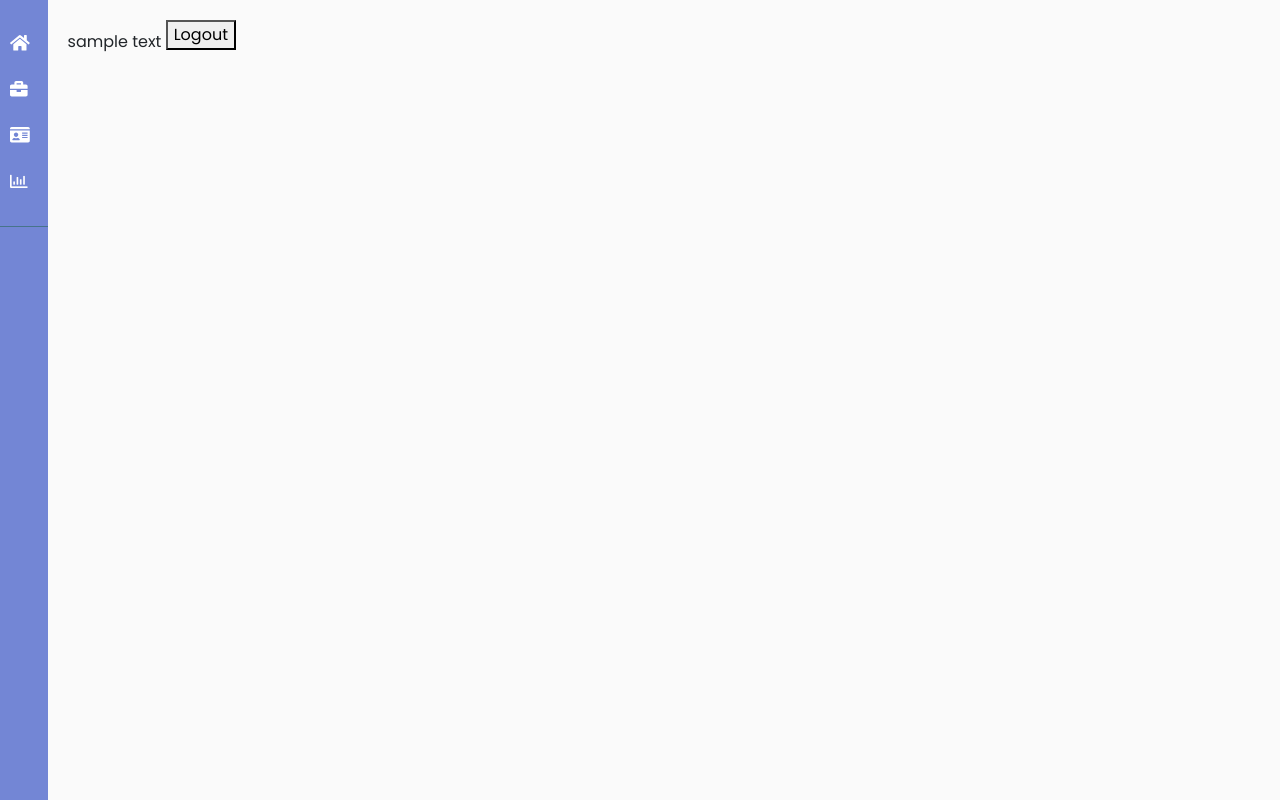
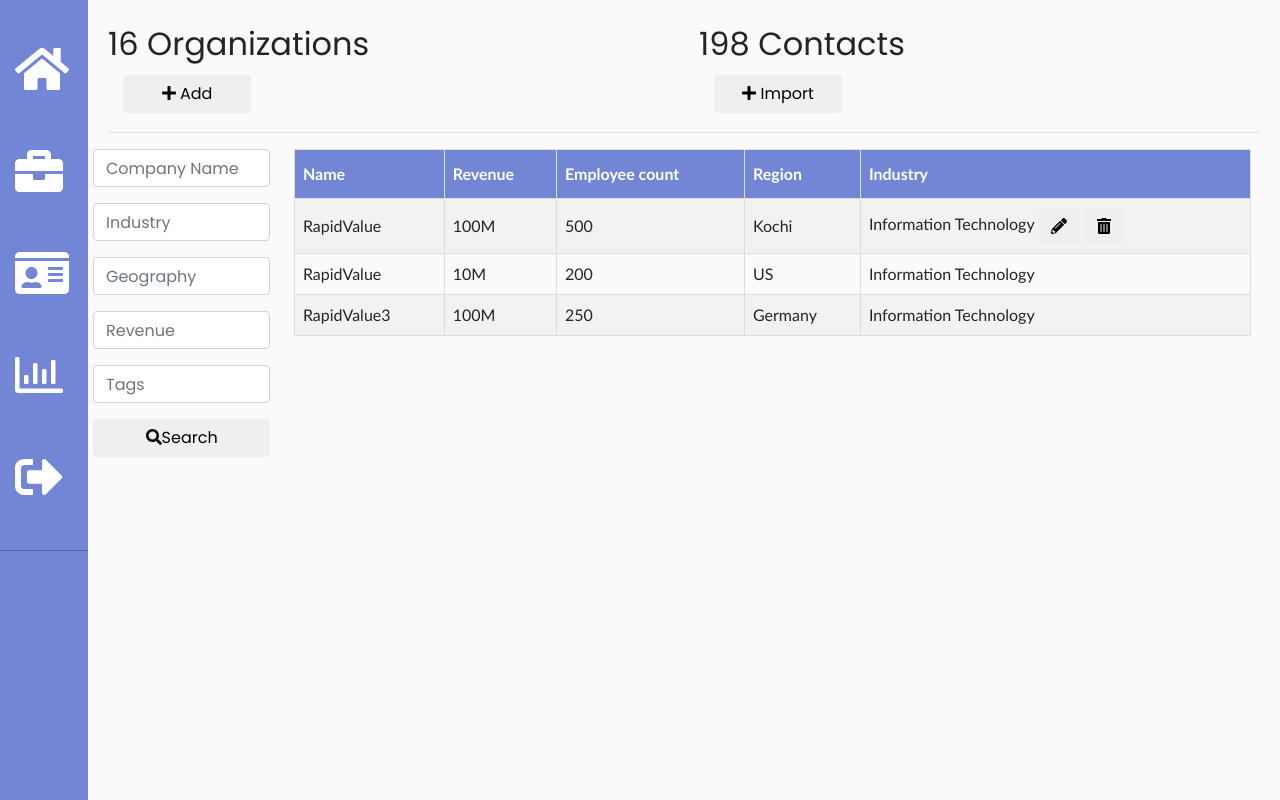
Before and after one commit to ROOPABUDDA/RVS_SALES, a Flask app: page /dashboard in a window 1280 px wide. Run offline with Flask 2, Linux system fonts and the light colour scheme; some libraries are stand-ins or nearby versions.

Commit message:
Dasboard and logged in rendering page

```diff
--- a/app.py
+++ b/app.py
@@ -94,7 +94,7 @@ def home():
     if not session.get('logged_in'):
         return render_template('login.html')
     else:
-        return render_template('home.html')
+        return render_template('dashboard.html')
 
 
 @app.route('/login', methods=['POST'])
@@ -192,5 +192,5 @@ def submit_organisation():
 
 if __name__ == "__main__":
     app.secret_key = os.urandom(12)
-    app.run(debug=True,host='0.0.0.0', port=4000)
-    # app.run(debug=True)
+    # app.run(debug=True,host='0.0.0.0', port=4000)
+    app.run(debug=True)
--- a/app/static/_sidebar.css
+++ b/app/static/_sidebar.css
@@ -128,8 +128,8 @@ span {
 }
 
 #sidebar ul li a {
-    padding: 10px;
-    font-size: 1.1em;
+    padding: 15px;
+    font-size: 3em;
     display: block;
 }
 
--- /dev/null
+++ b/app/static/css/dashboard.css
@@ -0,0 +1,61 @@
+#customers {
+    font-family: "Trebuchet MS", Arial, Helvetica, sans-serif;
+    border-collapse: collapse;
+    width: 100%;
+}
+
+#customers td, #customers th {
+    border: 1px solid #ddd;
+    padding: 8px;
+}
+
+#customers tr:nth-child(even){background-color: #f2f2f2;}
+
+#customers tr:hover {background-color: #ddd;}
+
+#customers th {
+    padding-top: 12px;
+    padding-bottom: 12px;
+    text-align: left;
+    background-color: #7386D5;
+    color: white;
+}
+
+.details{
+    font-size: 2rem;
+}
+
+#upload_org{
+    width: 8rem;
+}
+
+#companyname {
+    padding-bottom: 1rem;
+
+}
+ #industry{
+ padding-bottom: 1rem;
+
+}
+ #geography{
+ padding-bottom: 1rem;
+
+}
+ #revenue{
+ padding-bottom: 1rem;
+
+}
+#tag{
+ padding-bottom: 1rem;
+
+}
+.search-container{
+    width: 15%;
+}
+.search-table-container{
+    width: 83%;
+    padding-left: 2%
+}
+.search-button #upload_org{
+    width: 100%
+}
--- a/app/templates/dashboard.html
+++ b/app/templates/dashboard.html
@@ -1,17 +1,109 @@
-{% extends 'base.html' %}
-
-{% block body %}
+{% extends 'base.html' %} {% block body %}
 <div class="wrapper">
-  <link rel="stylesheet" type = "text/css" href="{{url_for('static', filename='_sidebar.css')}}">
-  <!--{{ navdata }}-->
-  {% include "nav.html" %}
+    <link rel="stylesheet" type="text/css" href="{{url_for('static', filename='_sidebar.css')}}">
+    <link rel="stylesheet" type="text/css" href="{{url_for('static', filename='css/dashboard.css')}}">
+    <!--{{ navdata }}-->
+    {% include "nav.html" %}
 
     <!-- Page Content  -->
     <div id="content">
-       sample text
-       <button>
-       <a href='/logout' class="button float-right">Logout</a>
-       </button>
-     </div>
+        <div class="row">
+            <div class="col">
+
+
+                <div class="dashboard">
+
+                    <div class="details">
+                        16 Organizations
+                        <div class="left col-md-3">
+                            <button id="upload_org" type="submit" class="btn action">
+                                <i class="fas fa-plus"></i> Add</button>
+
+
+                        </div>
+
+                    </div>
+                </div>
+            </div>
+            <!--  <div class="col"></div> -->
+            <div class="float-right col">
+
+
+                <div class="dashboard">
+
+                    <div class="details">
+
+                        198 Contacts
+                        <div class="left col-md-3">
+                            <button id="upload_org" type="submit" class="btn action">
+                                <i class="fas fa-plus"></i> Import</button>
+
+
+                        </div>
+                    </div>
+                </div>
+            </div>
+
+        </div>
+        <hr>
+        <div class="row">
+<div class="search-container">
+            <div id="companyname"><input class="form-control" id="myInputcompanyname" type="text" placeholder="Company Name"> </div>
+            <div id="industry"><input class="form-control" id="myInputindustry" type="text" placeholder="Industry"> </div>
+            <div  id="geography"><input class="form-control" id="myInputgeography" type="text" placeholder="Geography"> </div>
+            <div id="revenue"><input class="form-control" id="myInputrevenue" type="text" placeholder="Revenue"> </div>
+            <div  id="tag"><input class="form-control" id="myInputtag" type="text" placeholder="Tags"> </div>
+            <!--  <div class="col-sm-4"  id="searchbar"><input class="form-control" id="myInput" type="text" placeholder="Search.."> </div> -->
+
+
+            <div class="search-button">
+                <button id="upload_org" type="submit" class="btn action">
+        <i class="fas fa-search"></i>Search</button>
+            </div></div>
+            <div class="search-table-container">
+            <table id="customers">
+                <tr>
+                    <th>Name</th>
+                    <th>Revenue</th>
+                    <th>Employee count</th>
+                    <th>Region</th>
+                    <th>Industry</th>
+                </tr>
+                <tr>
+                    <td>
+                        <a href="/companyname">RapidValue</a>
+                    </td>
+                    <td>100M</td>
+                    <td>500</td>
+                    <td>Kochi</td>
+                    <td>Information Technology
+                        <button id="edit_org" type="submit" class="btn action">
+                                    <i class="fas fa-pencil-alt"></i>
+                                </button>
+                        <button id="del_org" type="submit" class="btn action">
+                                    <i class="fas fa-trash-alt"></i>
+                                </button>
+                    </td>
+                </tr>
+                <tr>
+                    <td>RapidValue</td>
+                    <td>10M</td>
+                    <td>200</td>
+                    <td>US</td>
+                    <td>Information Technology</td>
+                </tr>
+                <tr>
+                    <td>RapidValue3</td>
+                    <td>100M</td>
+                    <td>250</td>
+                    <td>Germany</td>
+                    <td>Information Technology</td>
+                </tr>
+            </table>
+        </div>
+
+        </div><br>
+
+    </div>
 </div>
 {% endblock %}
--- a/app/templates/nav.html
+++ b/app/templates/nav.html
@@ -2,7 +2,7 @@
 
             <ul class="list-unstyled components">
                 <li >
-                    <a href="login"  aria-expanded="false" >
+                    <a  href="dashboard"  aria-expanded="false" >
                         <abbr title="Home">
                             <i class="fas fa-home"></i>
                         </abbr>
@@ -27,6 +27,11 @@
                         <i class="far fa-chart-bar"></i>
                     </a>
                 </li>
+                 <li>
+                <a href="logout">
+                    <i class="fas fa-sign-out-alt"></i>
+                </a>
+            </li>
 
             </ul>
 
--- a/app/templates/organisation.html
+++ b/app/templates/organisation.html
@@ -8,10 +8,7 @@
     <!-- Page Content  -->
     <div id="content">
         <div>
-            <div class="float-right">
-            Welcome , user name
-            <a href='/logout' class="button">Logout</a>
-            </div>
+
             <form><!-- action="/submit_organisation" method="POST"-->
                 <legend>Organisations</legend>
                 <div class="row">
```
